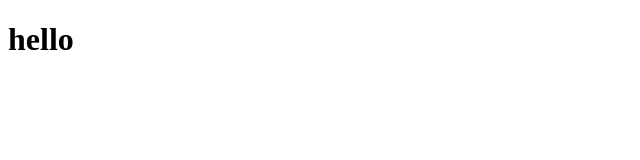
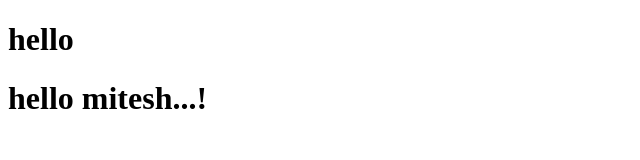
Before and after one commit to Pruthasavani/firstGitRepository, a plain HTML site: page index.html in a window 1280 px wide. Shown: the whole page, without its empty margins (0-640 px from the left). Drawn offline with Linux system fonts and the light colour scheme.

Commit message:
added hello mitesh

```diff
--- a/index.html
+++ b/index.html
@@ -7,5 +7,6 @@
 </head>
 <body>
     <h1> hello</h1>
+    <h1>hello mitesh...!</h1>
 </body>
 </html>
```
